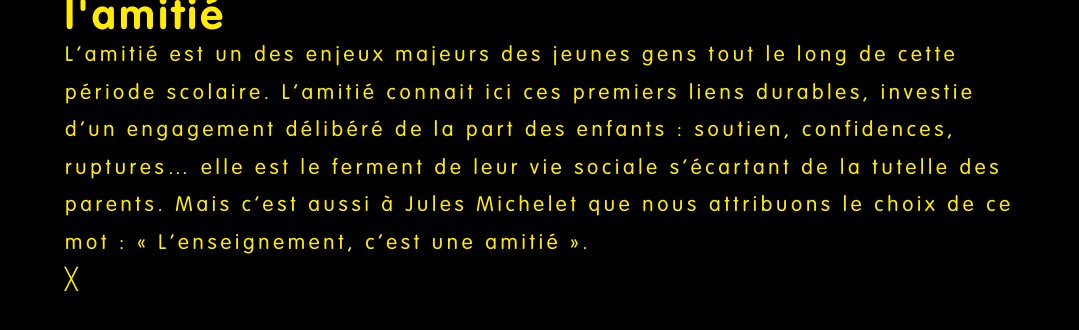
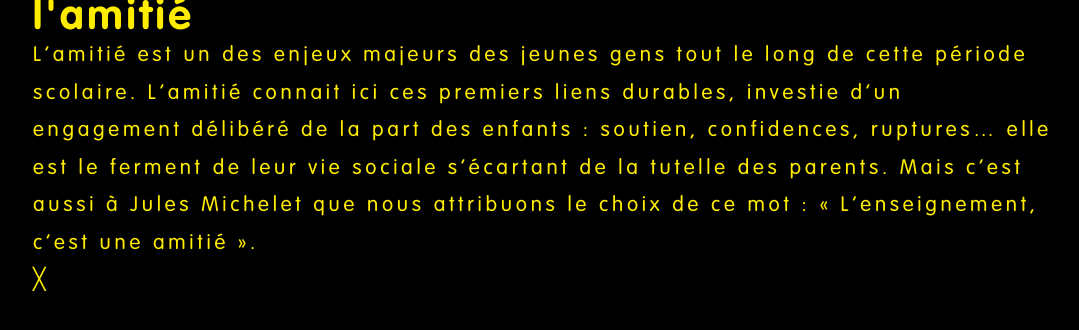
Before and after one commit to LesQuais/website, a Jekyll site: the page built from _mots/amitie.md, in a window 1280 px wide. Shown: the top 330 px of the page, without its empty margins (95-1174 px from the left). Built offline with Jekyll 4.4.1, drawn with Linux system fonts in a browser that asks for light colours.

Commit message:
Adjust body size for iPad
Fix width -> max-width for all small screens

```diff
--- a/css/main.css
+++ b/css/main.css
@@ -1,6 +1,6 @@
 body {
 	margin: auto;
-	width: 960px;
+	max-width: 1024px;
 	font-size: 130%;
 	font-family: sans-serif;
 	background-color: #000;
```
